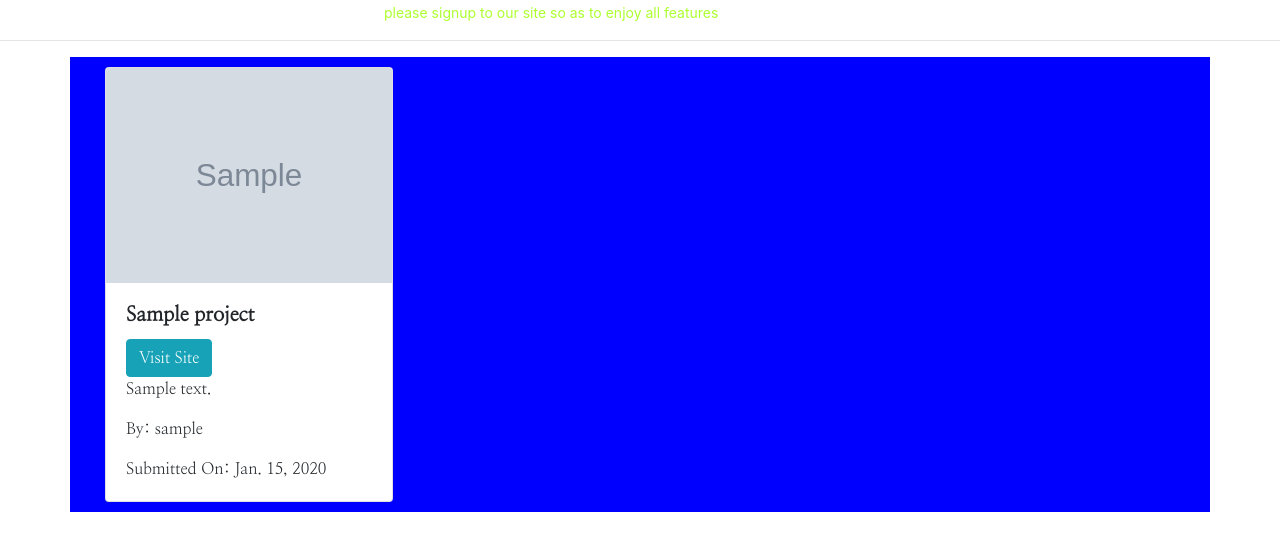
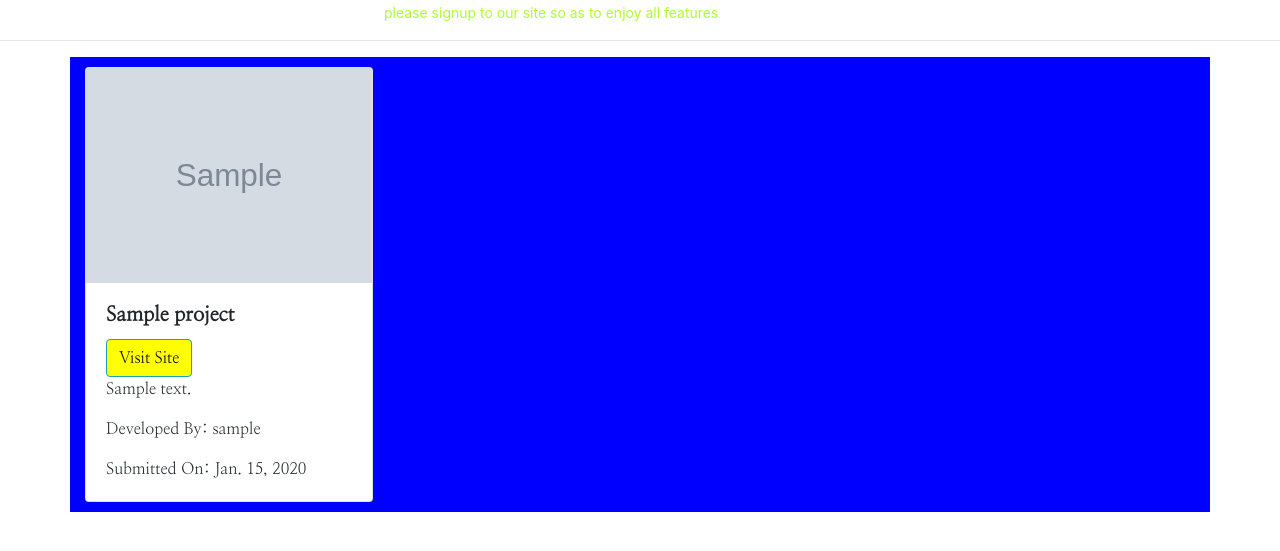
Before and after one commit to tailorv/InstaRating, a Django app: page / in a window 1280 px wide. Shown: the part 105-656 px from the top of the page. Run offline with Django 3.2, Linux system fonts and the light colour scheme; tables that the repository leaves empty hold one stand-in row (values such as "Sample post"); grey boxes marked "Sample" are stand-in pictures; some libraries are stand-ins or nearby versions.

Commit message:
add website link button

```diff
--- a/ratings/templates/index.html
+++ b/ratings/templates/index.html
@@ -14,14 +14,14 @@
 
 <div style="background-color:blue" , class="container">
 
-    <div class="row" style="margin-left: 10px;">
+    <div class="row" style="margin-left: -10px;">
         {% for project in projects %}
-        <div class="card" style="width: 18rem; margin: 10px;">
+        <div class="card" style="width: 18rem; margin: 10px; background-color:white">
           <img class="card-img-top" src="{{project.photo.url}}" alt="Card image cap">
           <div class="card-body">
-            <h5 class="card-title" style="font-weight: bold;">{{project.title}}</h5><span> <a class="btn btn-info" href="{{project.url}}" target="_blank">Visit Site</a> </span>{% if user.is_authenticated %}<span> <a class="btn btn-info" href="{% url 'rate_projects'  project.id %}" >Rate</a> </span>{% endif %}
+            <h5 class="card-title" style="font-weight: bold;">{{project.title}}</h5><span> <a class="btn btn-info" href="{{project.url}}" target="_blank" style="background-color:yellow;color:black">Visit Site</a> </span>{% if user.is_authenticated %}<span> <a class="btn btn-info" href="{% url 'rate_projects'  project.id %}" style="background-color:yellow;color:black">Rate</a> </span>{% endif %}
             <p class="card-text">{{project.description}}</p>
-            <p class="card-text">By: {{project.user.username}}</p>
+            <p class="card-text">Developed By: {{project.user.username}}</p>
             <p class="card-text">Submitted On: {{project.date|date}}</p>
 
           </div>
```
